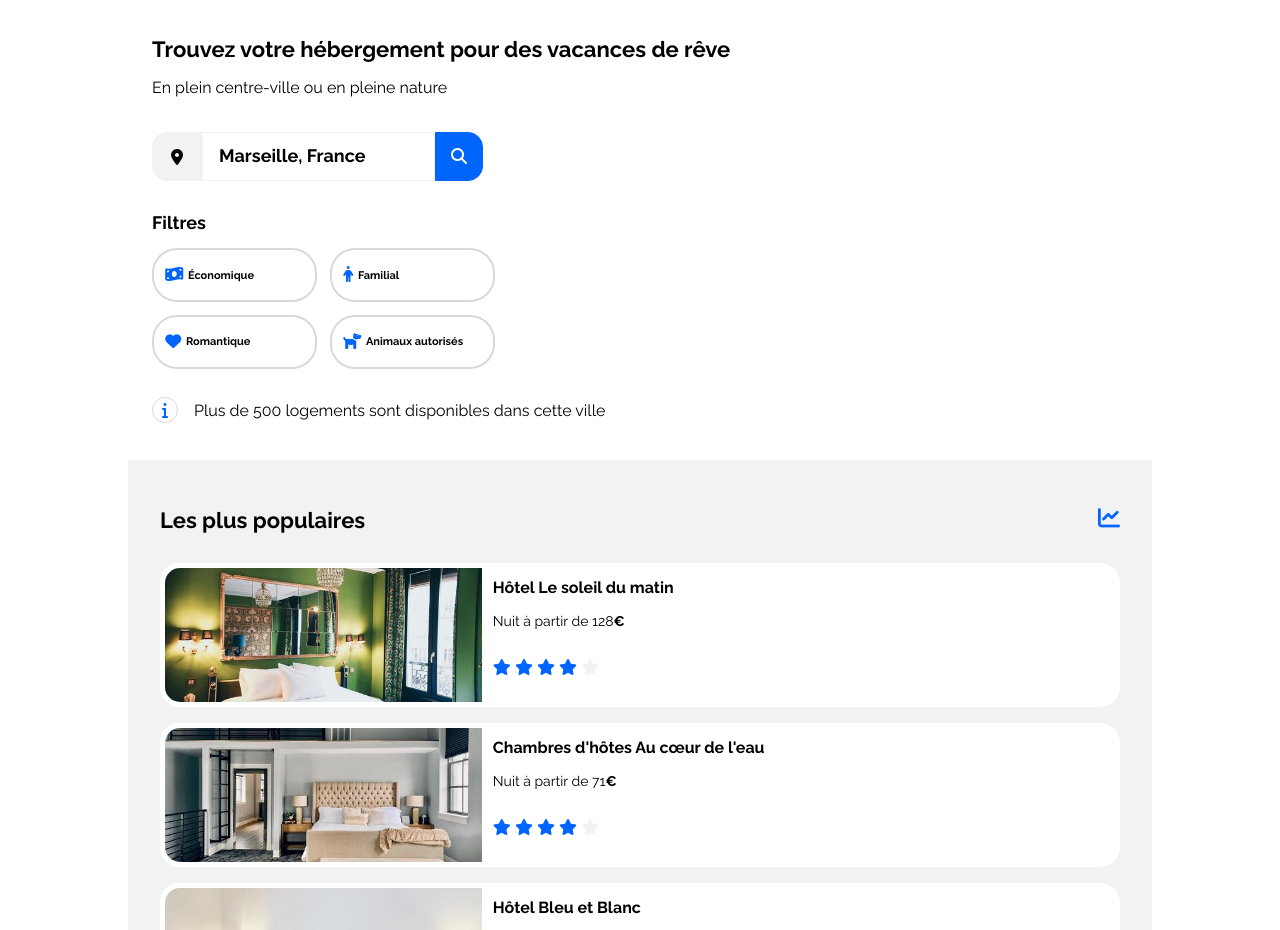
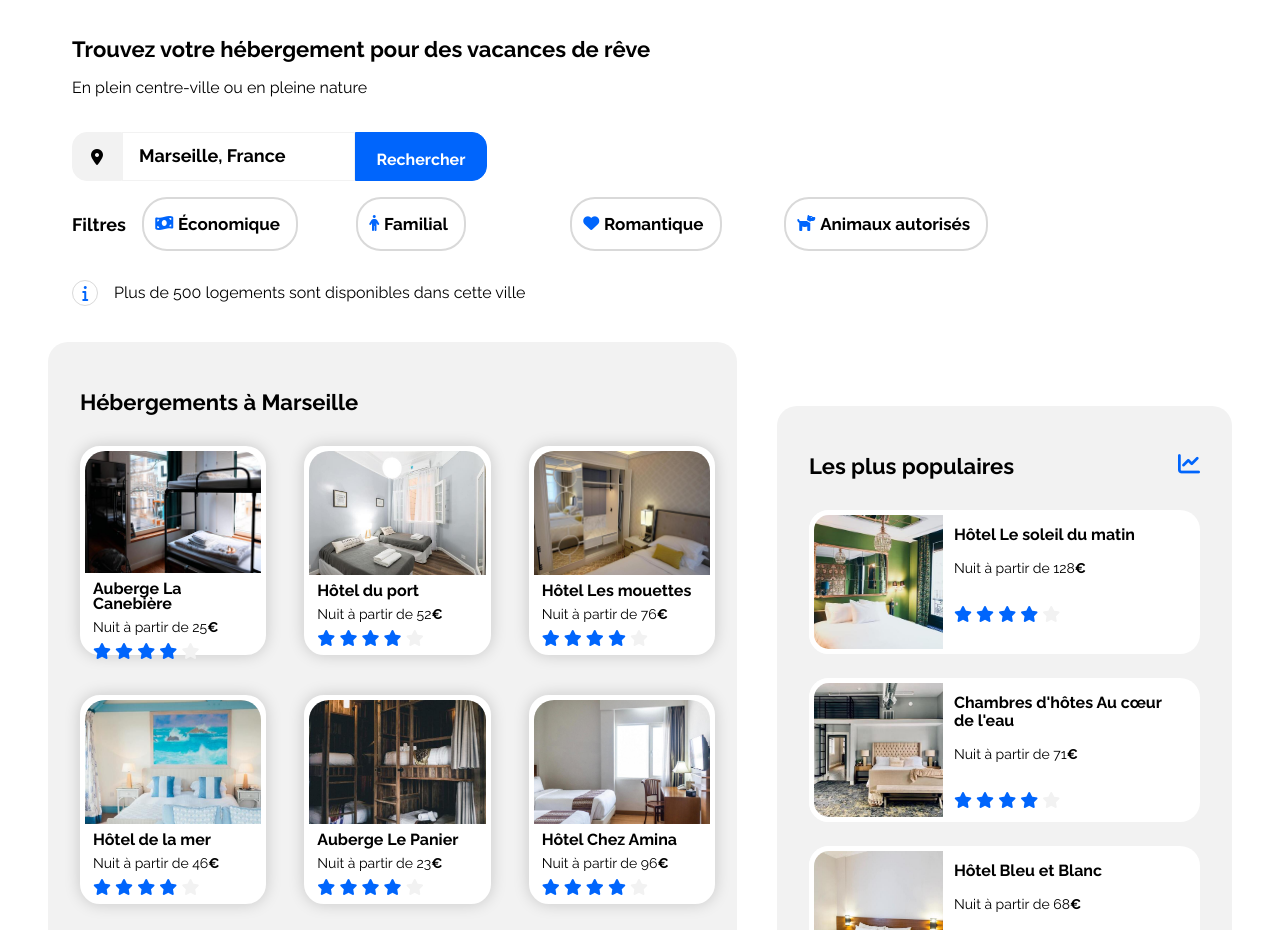
Before and after one commit to Thomaslck10/P2, a plain HTML site: page index.html in a window 1280 px wide. Shown: the part 88-1018 px from the top of the page. Drawn offline with Linux system fonts and the light colour scheme.

Commit message:
Structuration reponsive

```diff
--- a/css.css
+++ b/css.css
@@ -43,15 +43,6 @@ a
 .header
 {
     text-align: center;
-}
-@media screen and (min-width: 768px)
-
-{
-    .header
-    {
-        display: flex;
-        justify-content: space-between;
-    }
 }
 .header img
 {
@@ -129,6 +120,11 @@ a
     border: 1px solid #0065FC;
     border-radius: 0px 15px 15px 0px;
     width: 3rem;
+    cursor: pointer;
+}
+.texterecherche p
+{
+    display: none;
 }
 .fa-sharp
 {
@@ -189,11 +185,10 @@ a
    color: #0065FC;
    width: 1.5rem;
    height: 1.5rem;
-   justify-content: center;
    margin-right: 1rem;
 }
 
-/*ACTIVITES*/
+/*HEBERGEMENTS*/
 
 /*POPULAIRE*/
 .populaire
@@ -362,6 +357,10 @@ a
     padding-left: 1rem;
     padding-top: 0.2rem;
 }
+.afficherplus
+{
+    display: none;
+}
 
 /*FOOTER*/
 .footer
@@ -383,3 +382,222 @@ li
 {
     color: black;
 }
+
+/*REPONSIVE TABLETTE*/
+@media screen and (min-width: 768px)
+
+{
+    /*GENERALE*/
+    body
+    {
+        margin: 0 4rem;
+    }
+    /*header*/
+    .header
+    {
+        display: flex;
+        justify-content: space-between;
+        align-items: center;
+        padding: 0 4rem;
+    }
+    .headernavlien
+    {
+    font-weight: 400;
+    font-size: 16px;
+    padding: 2rem;
+    border-top: 3px solid #f2f2f2;
+    width: 50%;
+    text-decoration: none;
+    color: black;
+    border-bottom: 0;
+    }
+    .headernavlien:hover
+    {
+    border-top : 3px solid #0065FC ;
+    color: #0065FC;
+    border-bottom :0;
+    }
+
+    /*barre de recherche*/
+    .boutonrecherche
+    {
+    background-color: #0065FC;
+    align-items: center;
+    border: 1px solid #0065FC;
+    border-radius: 0px 15px 15px 0px;
+    width: 132px;
+    }
+    .fa-magnifying-glass
+    {
+      display: none;
+    }
+    .texterecherche p
+    {
+        display: flex;
+        justify-content: center;
+        color:#ffffff;
+        font-weight: 700;
+    }
+
+    /*filtres*/
+    .filtrerecherche
+    {
+        display: flex;
+        align-items: center;
+    }
+    .titrefiltrederecherche
+    {
+        width: 54px;
+        padding-right: 1rem;
+    }
+    .gridfiltre
+    {
+        display: grid;
+        grid-template-columns: 1fr 1fr 1fr 1fr;
+        gap: 10px;
+    }
+    .filtre
+    {
+        display: flex;
+        align-items: center;
+        padding-left: 0.7rem;
+        border: 2px solid #d9d9d9;
+        border-radius: 25px;
+        height: 50px;
+        width:fit-content;
+    }
+    .titrefiltre
+    {
+        font-weight: 700;
+        font-size: 17px;
+        line-height: 20px;
+        padding-left: 0.3rem;
+        padding-right: 1rem;
+        flex-shrink: 0;
+    }
+    .fa-info
+    {
+        width: 4px;
+        height: 10px;
+        padding-bottom: 0.4rem;
+        padding-right: 0.1rem;
+
+    }
+
+    /*HEBERGEMENTS*/
+    .hebergements
+    {
+        display: flex;
+        flex-direction: column-reverse;
+    }
+    .hebergementmarseille
+    {
+        background-color:#f2f2f2 ;
+        border-radius: 20px;
+    }
+    .titremarseille
+    {
+        padding-bottom: 1rem;
+    }
+    .lienarticlemarseille
+    {
+        background-color: #ffffff;
+    }
+    .gridcard
+    {
+        display: grid;
+        grid-template-columns: 1fr 1fr 1fr;
+        grid-template-rows: 1fr 1fr;
+        row-gap: 1.5rem;
+        column-gap: 3rem;
+    }
+    .populaire
+    {
+        border-radius: 20px;
+        margin-top: 4rem;
+    }
+    .articlespopulaires
+    {
+        grid-template-columns: 1fr 1fr 1fr;
+        grid-template-rows: 1fr;
+        gap: 1rem;
+    }
+    .afficherplus
+    {
+        display: contents;
+        color: black;
+        font-weight: 700;
+        font-size: 18;
+        line-height: 55px;
+    }
+
+    /*ACTIVITES*/
+    .gridcardactivite
+    {
+        display: grid;
+        grid-template-columns: 1fr 1fr 1fr 1fr;
+        grid-template-rows: 1fr;
+        gap: 3rem;
+    }
+    .titreactivites br
+    {
+        display: none;
+    }
+    .activite
+    {
+    display: flex;
+    flex-direction: column;
+    border:0 0 5px 5px solid #ffffff ;
+    border-radius: 20px;
+    box-shadow: 0 0 16px #0000002e;
+    width: 100%;
+    margin-bottom: 1rem;
+    height: 267px;
+    }
+    .imgactivite
+    {
+    height: 211px;
+    width: 100%;
+    }
+
+    /*FOOTER*/
+    .footerdiv
+    {
+        display: grid;
+        grid-template-columns: 1fr 1fr 1fr;
+        grid-template-rows: 1fr;
+        gap: 1rem;
+    }
+
+
+}
+
+/* REPONSIVE DESKTOP*/
+@media screen and (min-width: 1024px)
+{
+    /*GENERALE*/
+    body
+    {
+        margin: 0 3rem;
+        max-width: 1400px;
+    }
+
+    /*HEBERGEMENTS*/
+    .hebergements
+    {
+        display: flex;
+        flex-direction: row-reverse;
+    }
+    .populaire
+    {
+        margin-left: 2.5rem;
+    }
+    .articlespopulaires
+    {
+        display: grid;
+        grid-template-columns: 1fr;
+        grid-template-rows: 1fr 1fr 1fr;
+        row-gap: 1.5rem;
+        column-gap: 3rem;
+    }
+}
--- a/index.html
+++ b/index.html
@@ -28,9 +28,9 @@
               <form class="formulairederecherche">
                 <span class="iconelocalisation"><i class="fa-solid fa-location-dot" class="localisation"></i></span>
                 <input class="barrederecherche" placeholder="Marseille, France"/>
-                <button class="boutonrecherche">
-                    <span class="texterecherche"><i class="fa-sharp fa-solid fa-magnifying-glass"></i></span>
-                </button>
+                 <button class="boutonrecherche">
+                    <span class="texterecherche"><i class="fa-sharp fa-solid fa-magnifying-glass"></i><p>Rechercher</p></span>
+                 </button>
               </form>
               <div class="filtrerecherche">
                <h2 class="titrefiltrederecherche">Filtres</h2>
@@ -63,7 +63,7 @@
               </div>
               <div class="resultatrecherche">
                 <div class="iconeresultat">
-                 <i class="fa-solid fa-info" class="iconei"></i>
+                 <i class="fa-solid fa-info"></i>
                 </div>
                 <p class="texteresultat">Plus de 500 logements sont disponibles dans cette ville</p>
               </div>
@@ -142,6 +142,7 @@
                 </div>
                 <div class="hebergementmarseille">
                   <h1 class="titremarseille">Hébergements à Marseille</h1>
+                  <div class="gridcard">
                    <article class="articlemarseille">
                     <a href="#" class="lienarticlemarseille">
                       <div class="imgmarseillecontenaire">
@@ -250,11 +251,14 @@
                       </div>
                     </a>
                   </article>
+                </div>
+                <a href="#" class="afficherplus">Afficher plus</a>
                </div>
             </section>
             <section class="activites" id="activites">
               <h2 class="titreactivites">Activités à<br> Marseille</h2>
-              <a href="#" class="activite">
+              <div class="gridcardactivite">
+               <a href="#" class="activite">
                 <div class="imgactivite">
                   <img class="imgimgactivite" src="./images/Images+Booki/Images Booki/activites/4_small/reno-laithienne-QUgJhdY5Fyk-unsplash.jpg" alt="Port avec des bateaux en premier plan et ville au deuxième plan">
                 </div>
@@ -278,6 +282,7 @@
                 </div>
                 <h3 class="titreactivite">Notre-Dame-de-la-Garde</h3>
               </a>
+             </div>
             </section>
         </main>
         <footer class="footer">
```
